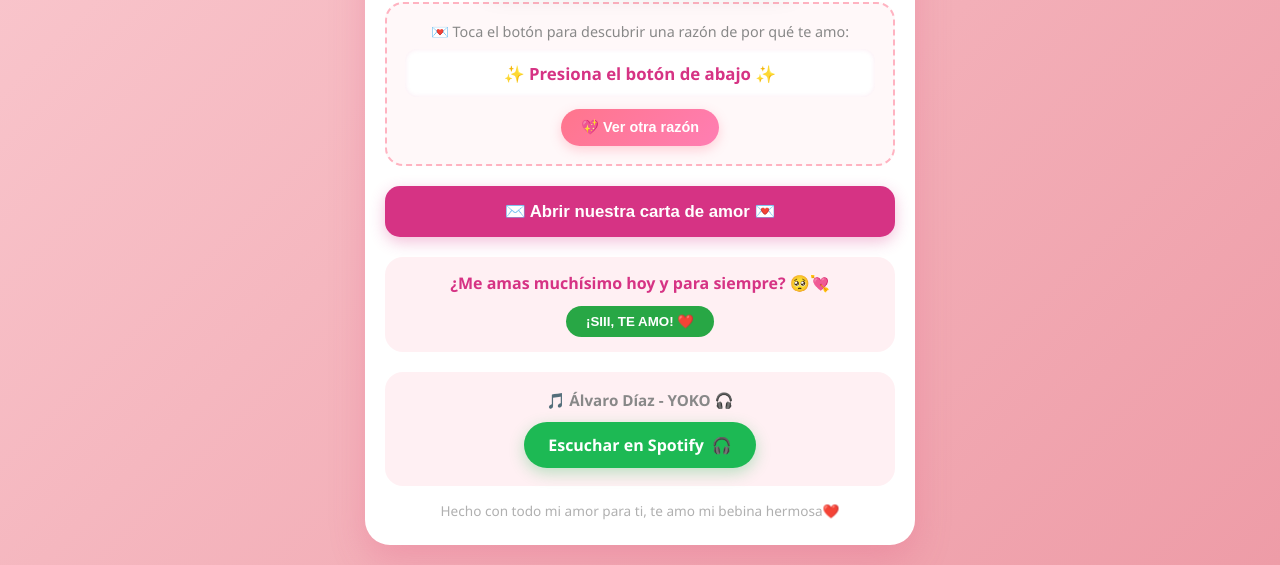
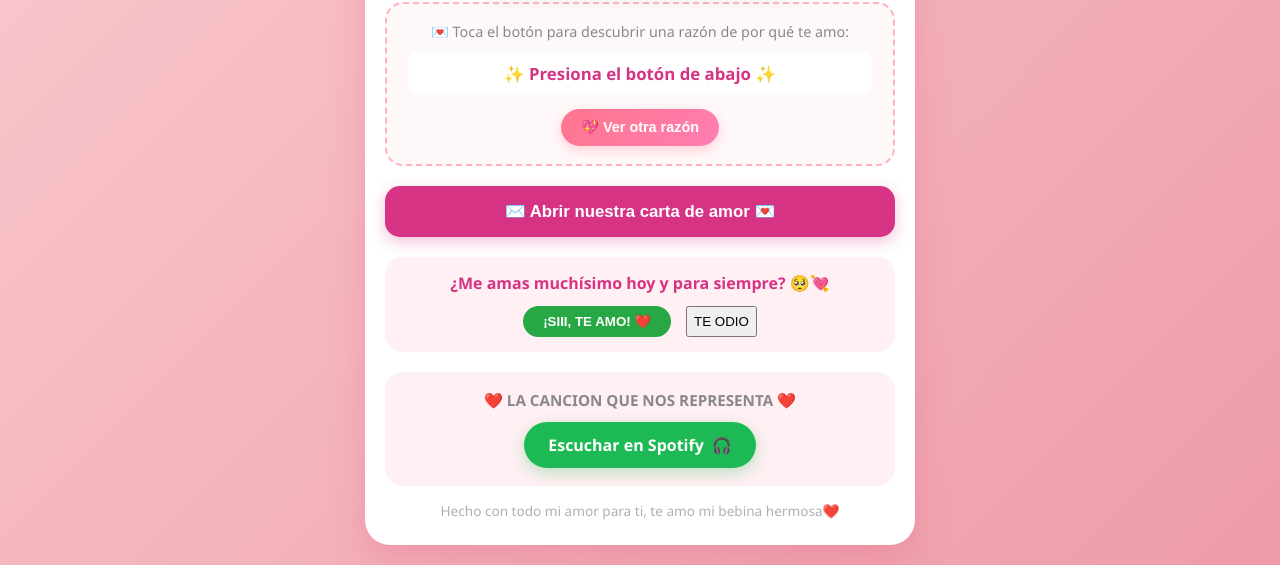
Before and after one commit to avilladiego728-hash/Felices-tres-meses-mi-amor, a plain HTML site: page index.html in a window 1280 px wide. Shown: the part 1152-1717 px from the top of the page. Drawn offline with nearby package versions, Linux system fonts and the light colour scheme.

Commit message:
Update quiz button text and music title

```diff
--- a/index.html
+++ b/index.html
@@ -278,6 +278,7 @@
             <div class="quiz-title">¿Me amas muchísimo hoy y para siempre? 🥺💘</div>
             <div class="quiz-buttons">
                 <button class="btn-yes" onclick="answerYes()">¡SIII, TE AMO! ❤️</button>
+                <button class="btn-no" onclick="answerNo()">TE ODIO </button>
             </div>
             <div id="quizResult" style="margin-top:10px; font-weight:bold; color:#d63384; display:none;">
                 ¡Sabía que sí! ¡Yo te amo mil veces más mi princesa! 🙈💗
@@ -286,7 +287,7 @@
 
         <!-- 🎵 MÚSICA -->
         <div class="music-section">
-            <div class="music-title">🎵 Álvaro Díaz - YOKO 🎧</div>
+            <div class="music-title">❤️ LA CANCION QUE NOS REPRESENTA ❤️</div>
             <a href="https://open.spotify.com/intl-es/track/6dlZryuz7NIz20faRoZV4k" target="_blank" class="btn-spotify" onclick="triggerConfetti()">
                 <span>Escuchar en Spotify</span> 🎧
             </a>
@@ -303,7 +304,7 @@
             "Porque soy el hombre más feliz a tu lado 🥹",
             "Por la forma tan bonita en la que me tratas y me cuidas ❤️",
             "Porque amo escuchar tu voz y reírme contigo 🙈",
-            "Porque eres mi lugar seguro y mi niña hermosa 🌸",
+            "Porque eres mi lugar seguro y mi niña hermosa ❤️",
             "Por cada 'te amo' sincero que me regalas 💗",
             "Porque contigo me imagino un futuro hermoso 🏡",
             "¡Simplemente porque eres el amor de mi vida! 👑"
```
